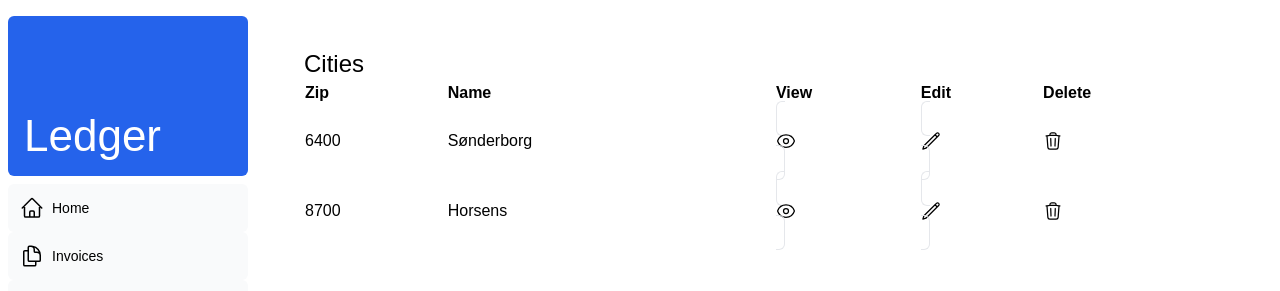
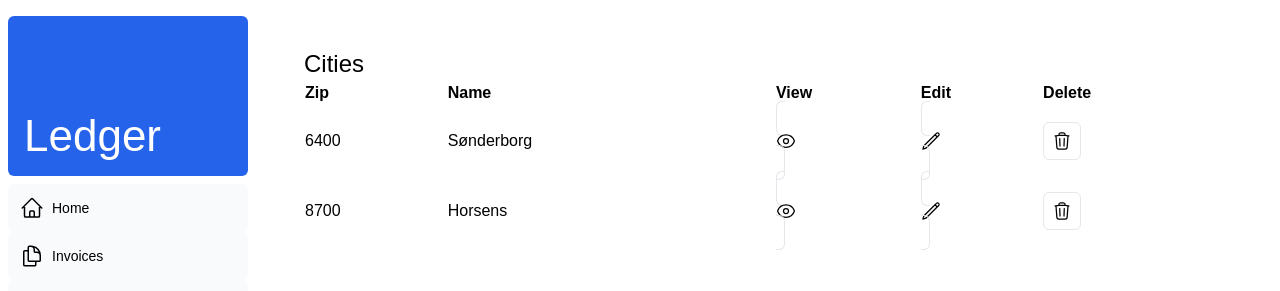
Before and after one commit to pstric/next-ledger, a Next.js app: page /dashboard/cities in a window 1280 px wide. Shown: the top 291 px of the page. Built offline with nearby package versions, Linux system fonts and the light colour scheme; a web font is replaced by a local one.

Commit message:
Move delete link to button component

```diff
--- a/app/dashboard/cities/page.tsx
+++ b/app/dashboard/cities/page.tsx
@@ -1,9 +1,8 @@
-import { EyeIcon, PencilIcon, TrashIcon } from "@heroicons/react/24/outline";
-import Link from "next/link";
 import { lusitana } from "@/app/ui/fonts";
 import { fetchCities } from "@/app/lib/data";
 import ViewCity from "@/app/ui/cities/buttons/view";
 import EditCity from "@/app/ui/cities/buttons/edit";
+import { DeleteCity } from "@/app/ui/cities/buttons/delete";
 
 export default function Page() {
     const cities = fetchCities();
@@ -30,7 +29,7 @@ export default function Page() {
                             <td>{city.name}</td>
                             <td><ViewCity id={city.id} /></td>
                             <td><EditCity id={city.id} /></td>
-                            <td><Link href="/dashboard/cities"><TrashIcon className="w-5" /></Link></td>
+                            <td><DeleteCity id={city.id} /></td>
                         </tr>
                     ))}
                 </tbody>
```
